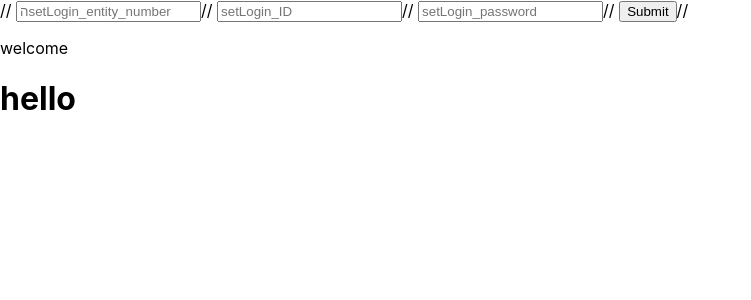
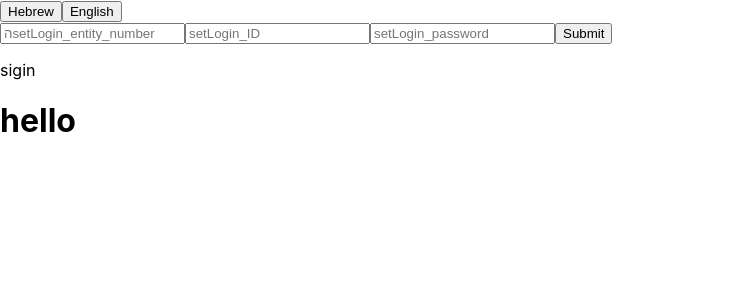
Before and after one commit to racheliWeiss/app-name, a React (Create React App) app: page / in a window 1280 px wide. Shown: the top 300 px of the page, without its empty margins (0-751 px from the left). Built offline with nearby package versions, Linux system fonts and the light colour scheme.

Commit message:
react with translate

```diff
--- a/src/components/App.tsx
+++ b/src/components/App.tsx
@@ -1,16 +1,38 @@
 
-import React from 'react';
+import React, { SyntheticEvent }  from 'react';
 import { Provider } from 'react-redux'
 import store from '../store/configureStore';
-import ExampleComponent from './ExampleComponent';
+import { i18n } from "../translations/i18n";
+
 
 import Login from './Login';
+import { MyComponent } from './TransTry';
+import { useState } from 'react';
 
 function App() {
+  const [language, setLanguage] = useState("en");
+
+
+  const handleOnclick = (e: React.ChangeEvent<any>) => {
+    e.preventDefault();
+    setLanguage(e.target.value);
+    i18n.changeLanguage(e.target.value);
+  };
+
   return (
+
+
     <Provider store={store}>
+      <button value="he" onClick={handleOnclick}>
+         Hebrew
+      </button>
+      <button value="en" onClick={handleOnclick}>
+        English
+      </button>
       <Login/>
-      <ExampleComponent/>
+       <MyComponent lang={language}/>
+
+
     <h1>hello</h1>
     </Provider>
   );
--- a/src/components/ExampleComponent.tsx
+++ /dev/null
@@ -1,17 +0,0 @@
-import React from "react";
-import { useTranslation } from "react-i18next";
-import "./translations/i18n";
-
-function ExampleComponent(){
-    const { t } = useTranslation();
-    return (
-        <div>
-
-              <p>{t("welcome")}</p>
-
-          </div>
-
-      );
-
-}
-export default ExampleComponent;
--- a/src/components/Login.tsx
+++ b/src/components/Login.tsx
@@ -5,6 +5,7 @@ import { actions } from '../store/action';
 import { Formik, Field, Form, FormikHelpers, ErrorMessage } from "formik";
 import * as Yup from "yup";
 
+import React from 'react';
 
 
 
@@ -64,11 +65,11 @@ function Login(props: any) {
 
     return(
         <form onSubmit={(e)=>LoginTime(e)}>
-        //     <input onChange={(e) => setLogin_entity_number(e.target.value)} placeholder="הsetLogin_entity_number" />
-        //     <input onChange={(e) => setLogin_ID(e.target.value)} placeholder="setLogin_ID" />
-        //     <input onChange={(e) => setLogin_password(e.target.value)} placeholder="setLogin_password" />
-        //     <button type="submit">Submit</button>
-        // </form>
+            <input onChange={(e) => setLogin_entity_number(e.target.value)} placeholder="הsetLogin_entity_number" />
+             <input onChange={(e) => setLogin_ID(e.target.value)} placeholder="setLogin_ID" />
+             <input onChange={(e) => setLogin_password(e.target.value)} placeholder="setLogin_password" />
+            <button type="submit">Submit</button>
+         </form>
     ) ;
 
 
--- /dev/null
+++ b/src/components/TransTry.tsx
@@ -0,0 +1,19 @@
+import React from 'react';
+
+import Lable from './App'
+import { useTranslation } from 'react-i18next';
+
+export function MyComponent(props:any) {
+
+  const [t, i18n] = useTranslation();
+  let lng = props.lang;
+
+
+
+  return (
+    <div style={{ textAlign: lng === "he" ? "right" : "left" }}>
+
+     <p>{t('sigin')}</p>
+    </div>
+  );
+};
--- a/src/translations/en/translation.json
+++ b/src/translations/en/translation.json
@@ -4,5 +4,6 @@
     "keyWithCount": "Anne has bought {{count}} book",
     "keyWithCount_plural": "Anne has bought {{count}} books",
     "date_format_two": "{{date, DD-MM-YYYY}}",
-    "number_format": "There are {{number, ','}} books in the shop."
+    "number_format": "There are {{number, ','}} books in the shop.",
+    "sigin":"sigin"
   }
--- a/src/translations/hb/translation.json
+++ b/src/translations/he/translation.json
@@ -4,5 +4,6 @@
     "keyWithCount": "Anne has bought {{count}} book",
     "keyWithCount_plural": "Anne has bought {{count}} books",
     "date_format_two": "{{date, DD-MM-YYYY}}",
-    "number_format": "There are {{number, ','}} books in the shop."
+    "number_format": "There are {{number, ','}} books in the shop.",
+    "sigin":"הכנס"
   }
--- a/src/translations/i18n.tsx
+++ b/src/translations/i18n.tsx
@@ -1,26 +1,56 @@
+// import i18n from "i18next";
+// import { initReactI18next } from "react-i18next";
+// import LanguageDetector from "i18next-browser-languagedetector";
+// // import moment from "momentsjs";
+
+// import { default as TRANSLATIONS_HB} from "./hb/translation.json";
+// import {default as TRANSLATIONS_EN } from "./en/translation.json";
+
+// i18n
+//  .use(LanguageDetector)
+//  .use(initReactI18next)
+//  .init({
+//    resources: {
+//      en: {
+//        translation: TRANSLATIONS_EN
+//      },
+//      hb: {
+//        translation: TRANSLATIONS_HB
+//      }
+//    }
+//  });
+
+// i18n.changeLanguage("hb");
 import i18n from "i18next";
 import { initReactI18next } from "react-i18next";
-import LanguageDetector from "i18next-browser-languagedetector";
-// import moment from "momentsjs";
 
-import { default as TRANSLATIONS_HB} from "./hb/translation.json";
-import {default as TRANSLATIONS_EN } from "./en/translation.json";
+import translationEN from "./en/translation.json";
+
+ import translationHE from "./he/translation.json";
+
+// the translations
+const resources = {
+  en: {
+    translation: translationEN
+  },
+  he:{
+    translation:translationHE
+  }
+
+};
 
 i18n
- .use(LanguageDetector)
- .use(initReactI18next)
- .init({
-   resources: {
-     en: {
-       translation: TRANSLATIONS_EN
-     },
-     hb: {
-       translation: TRANSLATIONS_HB
-     }
-   }
- });
+  .use(initReactI18next) // passes i18n down to react-i18next
+  .init({
+    resources,
+    lng: "en",
 
-i18n.changeLanguage("hb");
+    keySeparator: false, // we do not use keys in form messages.welcome
+    returnObjects:true,
+
+  });
+
+export default i18n;
 
 
 
```
Also changed, not shown: src/components/TransTry.js (deleted, +0 -25 lines).
